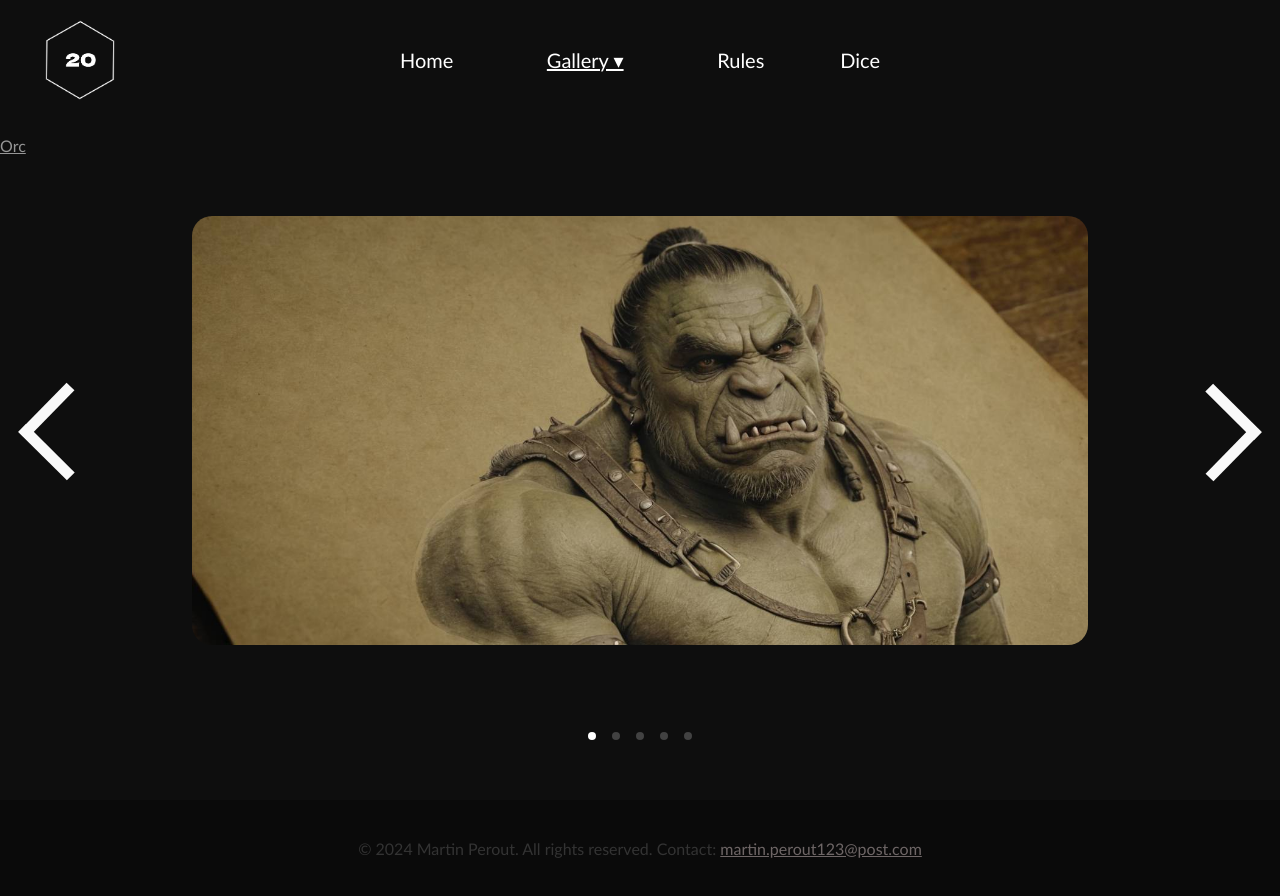
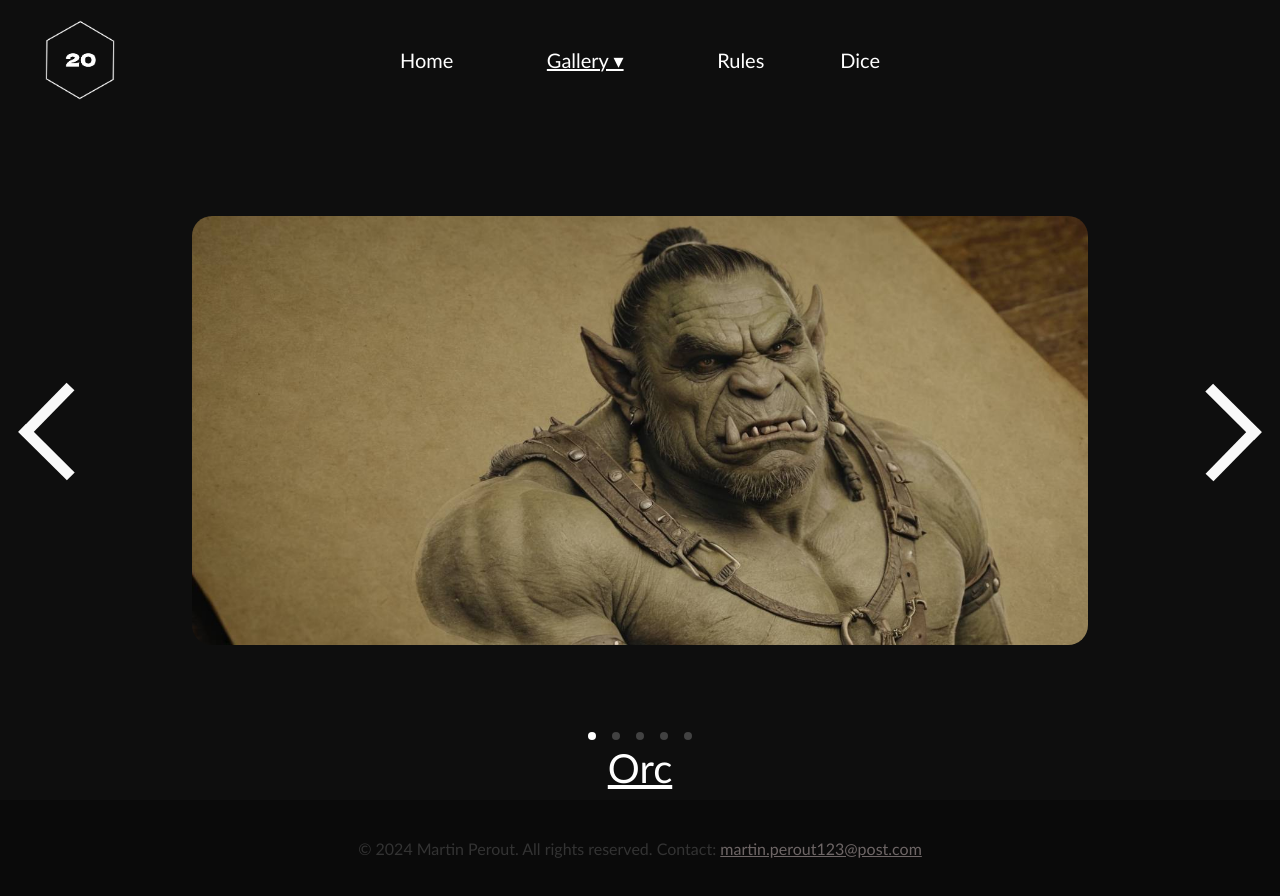
Before and after one commit to martinbojovnik/DnD.github.io, a plain HTML site: page index.html in a window 1280 px wide. Both pictures are taken after a click on the element "Gallery ▾". Drawn offline with Linux system fonts and the light colour scheme.

Commit message:
bug fix 2

```diff
--- a/public/style.css
+++ b/public/style.css
@@ -279,7 +279,7 @@ a {
   font-size: 2rem;
   margin-bottom: -1rem;
 }
-.FotosTextWraper {
+.GalleryTextWraper {
   width: 100%;
   display: flex;
   align-items: center;
@@ -287,13 +287,13 @@ a {
   position: absolute;
   bottom: 4%;
 }
-.FotosTextWraper p {
+.GalleryTextWraper p {
   color: white;
   font-size: 1.5rem;
   margin: 0;
   margin-bottom: -1.5rem;
 }
-.FotosTextWraper a {
+.GalleryTextWraper a {
   color: white;
   font-size: 2.5rem;
   margin: 0;
@@ -375,8 +375,7 @@ body {
 iframe {
   border-radius: 1.5rem;
 }
-
-@keyframes Open {
+.GalleryTextWraper @keyframes Open {
   0% {
     max-height: 0;
   }
```
